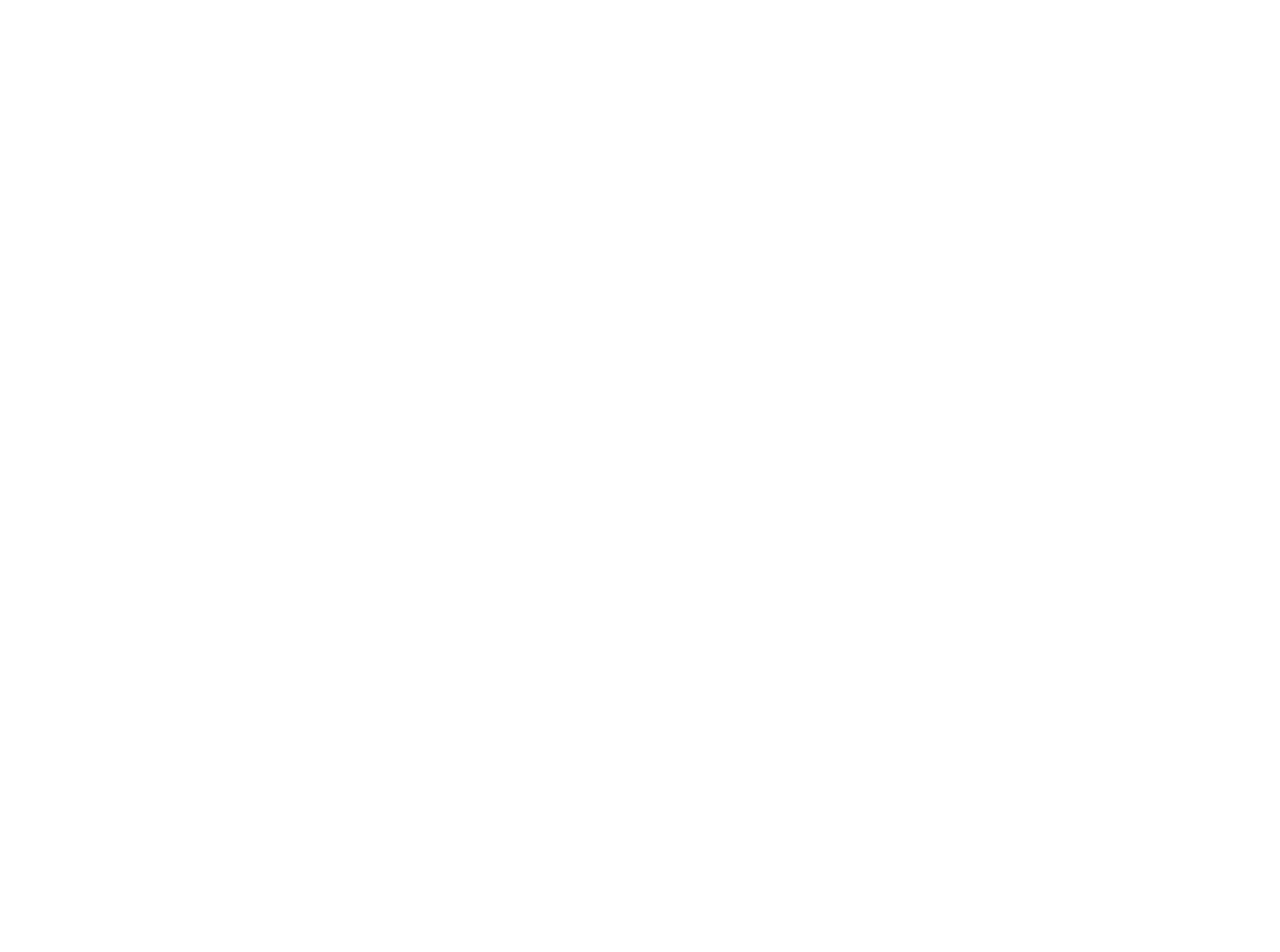
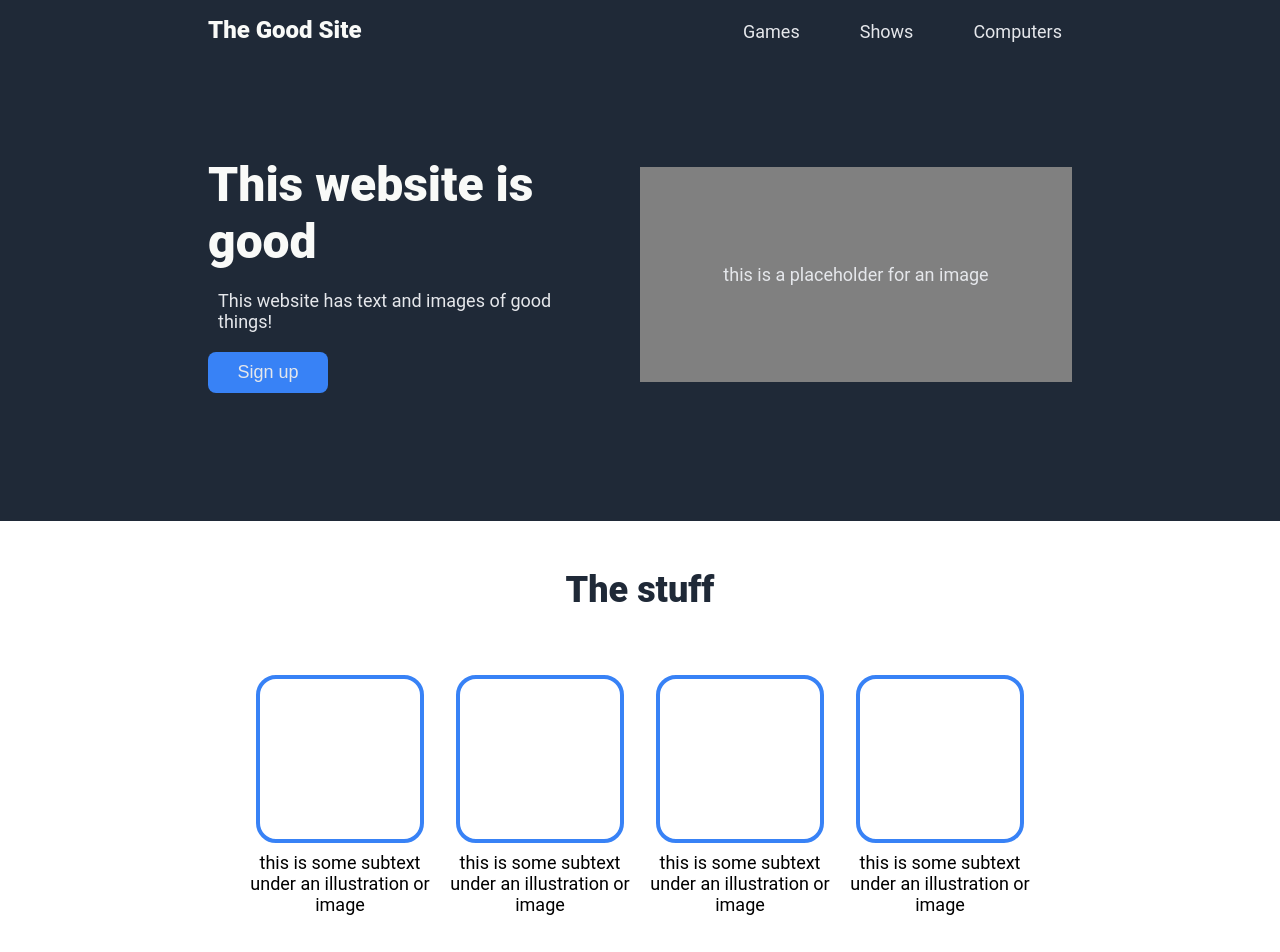
Before and after one commit to linkmaster811/practice-site-1, a plain HTML site: page index.html in a window 1280 px wide. Shown: the top 952 px of the page. Before the commit the page ends 800 px from the top, so only its background shows below. Drawn offline with Linux system fonts and the light colour scheme.

Commit message:
Commited main framework of the site with styling.

```diff
--- a/index.html
+++ b/index.html
@@ -3,9 +3,83 @@
 <head>
     <meta charset="UTF-8">
     <meta name="viewport" content="width=device-width, initial-scale=1.0">
-    <title>Document</title>
+    <link rel="stylesheet" href="style.css" />
+    <title>Cool Stuff</title>
 </head>
 <body>
+    <header>
+        <div class="nav">
+            <div class="left">
+                <h1 id="logo">The Good Site</p>
+            </div>
+            <div class="right">
+                <ul>
+                    <li><a href="#">Games</a></li>
+                    <li><a href="#">Shows</a></li>
+                    <li><a href="#">Computers</a></li>
+                </ul>
+            </div>
+        </div>
 
+        <div class="welcome">
+            <div class="left">
+                <h1 class="hero">This website is good</h1>
+                <p class="secondary">This website has text and images of good things!</p>
+                <button class="secondary">Sign up</button>
+            </div>
+            <div class="right">
+                <div class="image">
+                    <p class="secondary">this is a placeholder for an image</p>
+                </div>
+            </div>
+        </div>
+    </header>
+
+    <main>
+        <h2>The stuff</h2>
+        <div class="card-container secondary">
+            <div class="card">
+                <div class="outline"></div>
+                <p>this is some subtext under an illustration or image</p>
+            </div>
+
+            <div class="card">
+                <div class="outline"></div>
+                <p>this is some subtext under an illustration or image</p>
+            </div>
+
+            <div class="card">
+                <div class="outline"></div>
+                <p>this is some subtext under an illustration or image</p>
+            </div>
+
+            <div class="card">
+                <div class="outline"></div>
+                <p>this is some subtext under an illustration or image</p>
+            </div>
+        </div>
+    </main>
+
+    <div class="quote">
+        <em>“Funny little human brains. How do you get around in those things?”</em>
+        <p>- The Doctor</p>
+    </div>
+
+    <div class="sign-up">
+        <div class="container">
+            <div class="left">
+                <strong>Sign up now</strong>
+                <p class="secondary">Sign up for our product! What is it? Who cares!</p>
+            </div>
+            <div class="right">
+                <button class="secondary">Sign up</button>
+            </div>
+        </div>
+    </div>
+
+    <footer>
+        Copyright &copy; Me (The person who made this website, not someone actually named "me". That would be strange.) 2023
+    </footer>
 </body>
+
 </html>
--- a/style.css
+++ b/style.css
@@ -0,0 +1,193 @@
+* {
+    margin: 0;
+    padding: 0;
+}
+
+body {
+    font-family: 'Roboto', sans-serif;
+}
+
+
+header {
+    padding: 1em 13em;
+    background-color: #1f2937;
+}
+
+#logo {
+    font-size: 24px;
+    font-weight: 900;
+    color: #F9FAF8;
+}
+
+.right {
+    display: block;
+
+}
+
+.nav {
+    display: flex;
+    justify-content: space-between;
+    align-items: baseline;
+}
+
+.nav ul {
+    list-style-type: none;
+    display: flex;
+    gap: 2.5em;
+
+}
+
+.secondary,
+a:link {
+    font-size: 18px;
+    color: #E5E7EB;
+    text-decoration: none;
+    padding: 10px;
+}
+
+a:link {
+    background-color: #1f2937;
+}
+
+a:hover {
+    color: lightblue;
+  }
+
+.welcome {
+    padding: 7em 0;
+    display: flex;
+    justify-content: center;
+    align-items: center;
+    gap: 2em;
+}
+
+.welcome .left {
+    display: flex;
+    flex-direction: column;
+    gap: 10px;
+}
+
+.welcome .right {
+    flex-shrink: 0;
+    width: 50%;
+}
+
+.hero {
+    color: #F9FAF8;
+    font-weight: 900;
+    font-size: 48px;
+}
+
+button {
+    padding: 7px 1em;
+    width: 120px;
+    background-color: #3882F6;
+    border-radius: 8px;
+}
+
+.welcome button {
+    border: none;
+}
+
+.image {
+    background-color: gray;
+    display: flex;
+    align-items: center;
+    justify-content: center;
+    height: 215px;
+}
+
+main {
+    display: flex;
+    flex-direction: column;
+    align-items: center;
+    padding: 0 13em;
+    margin-top: 3em;
+}
+
+main h2 {
+    font-size: 36px;
+    font-weight: 900;
+    color: #1f2937;
+}
+
+.card-container {
+    display: flex;
+    justify-content: center;
+    align-items: center;
+    flex-wrap: wrap;
+    margin: 3em 0 6em 0;
+    color: black;
+}
+
+.card {
+    text-align: center;
+    max-width: 200px;
+    display: flex;
+    flex-direction: column;
+    align-items: center;
+    gap: .5em;
+}
+
+.outline {
+    border: 4px solid #3882F6;
+    border-radius: 20px;
+    width: 160px;
+    height: 160px;
+}
+
+.quote {
+    display: flex;
+    flex-direction: column;
+    justify-content: center;
+    background-color: #E5E7EB;
+    padding: 7em 13em;
+}
+
+.quote p {
+    align-self: flex-end;
+    font-weight: bolder;
+    font-size: 24px;
+    color: #1f2937;
+}
+
+.quote em {
+    font-size: 36px;
+    font-weight: 100;
+    color: #1f2937;
+}
+
+.sign-up {
+    display: flex;
+    justify-content: center;
+    align-items: center;
+    padding: 5em 13em;
+}
+
+.container {
+    display: flex;
+    justify-content: space-around;
+    align-items: center;
+    background-color: #3882F6;
+    padding: 3em;
+    width: 100%;
+    border-radius: 10px;
+}
+
+.container button {
+    border: 2px solid #FFF;
+}
+
+strong {
+    font-size: 24px;
+    color: #FFF;
+}
+
+footer {
+    background-color: #1f2937;
+    color: #FFF;
+    display: flex;
+    justify-content: center;
+    align-items: center;
+    padding: 2em 0;
+}
```
